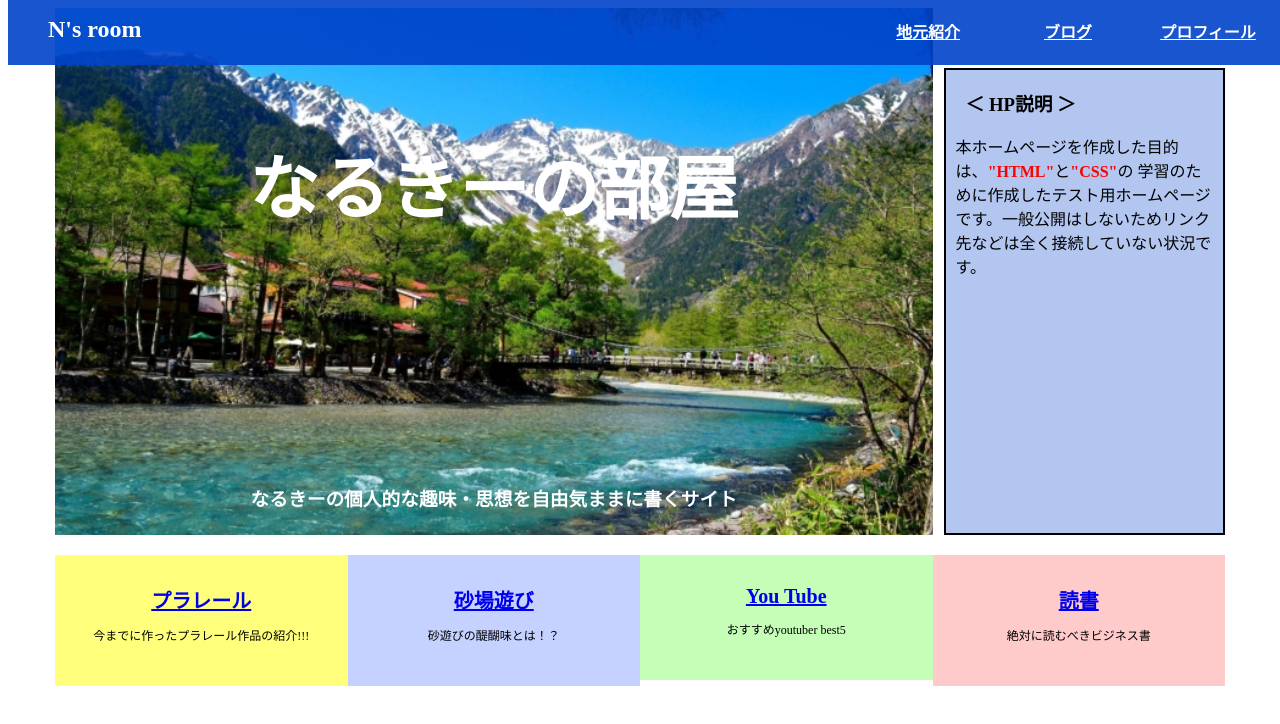
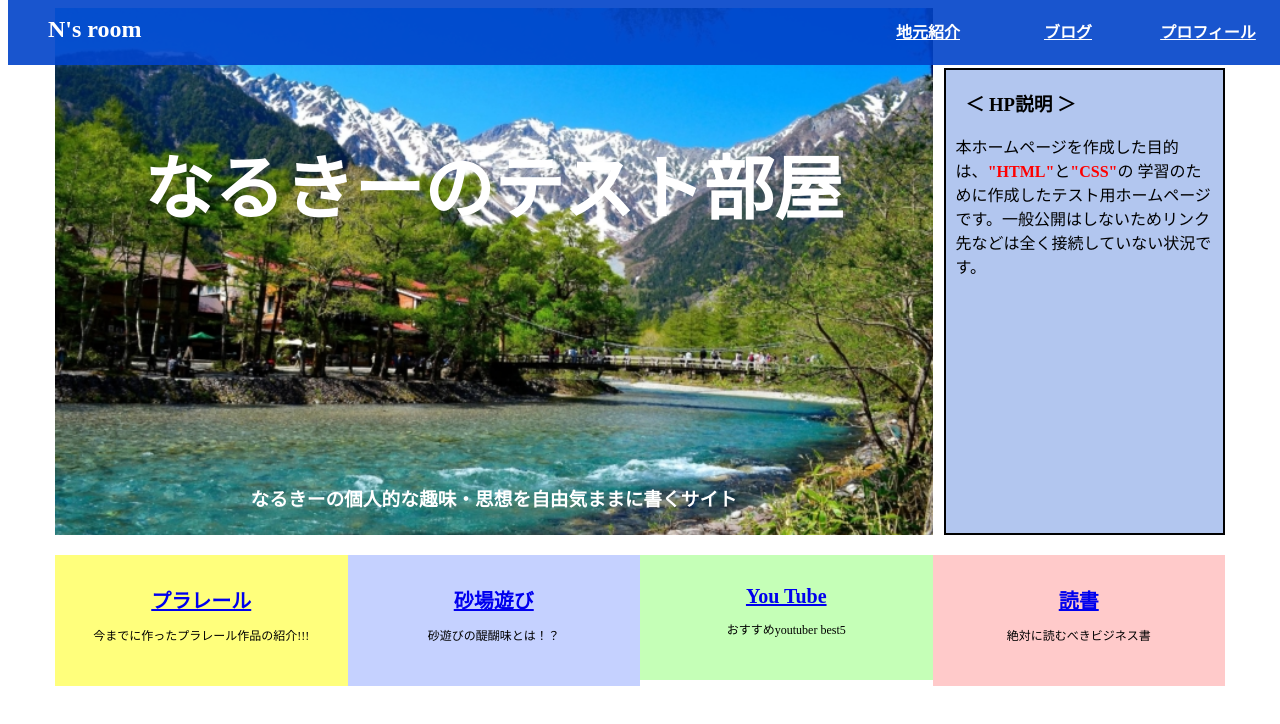
Before and after one commit to m-naruki1026/test01, a plain HTML site: page index.html in a window 1280 px wide. Drawn offline with Linux system fonts and the light colour scheme.

Commit message:
Update index.html

```diff
--- a/index.html
+++ b/index.html
@@ -16,7 +16,7 @@
    </header>
    <div class="top">
      <div class="top-left">
-       <h2 class="top-title">なるきーの部屋</h2>
+       <h2 class="top-title">なるきーのテスト部屋</h2>
        <h3 class="top-text">なるきーの個人的な趣味・思想を自由気ままに書くサイト</h3>
      </div>
      <div class="top-right">
```
